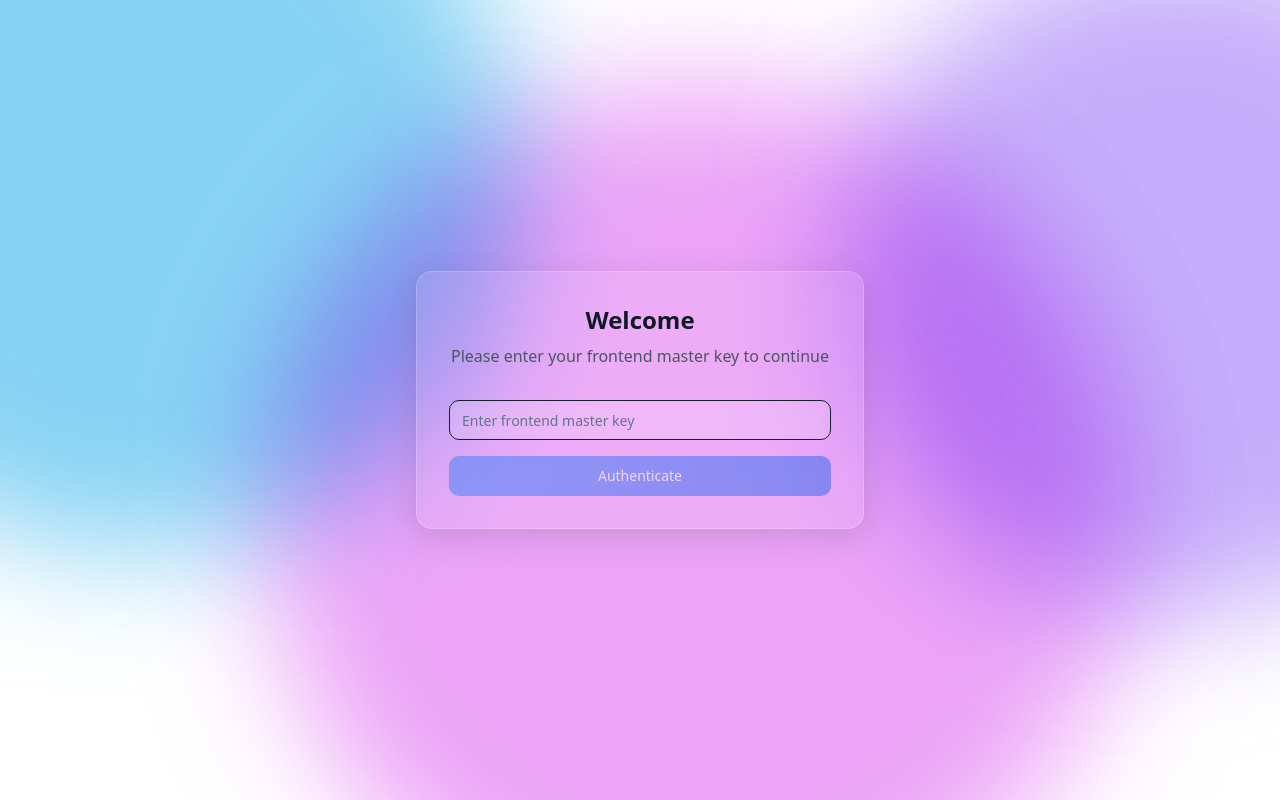
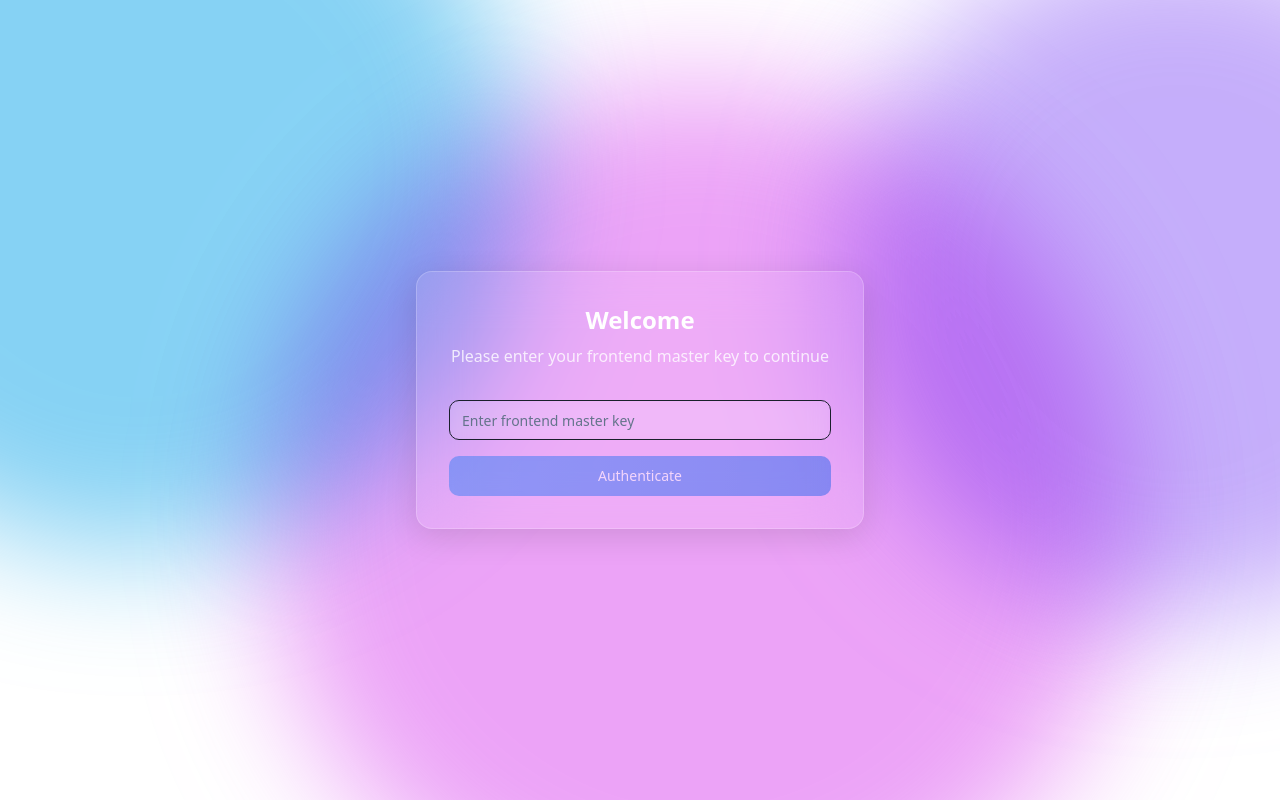
Before and after one commit to berkecankocyigit/auth-upload-download, a React (Vite) app: page /login in a window 1280 px wide. Built offline with nearby package versions, Linux system fonts and the light colour scheme.

Commit message:
Update login page text color
Changed the text color of the authentication page to white for better visibility.
[skip gpt_engineer]

```diff
--- a/src/pages/Login.tsx
+++ b/src/pages/Login.tsx
@@ -36,8 +36,8 @@ export default function Login() {
     <div className="flex min-h-screen items-center justify-center p-4">
       <div className="w-full max-w-md space-y-8 p-8 rounded-2xl backdrop-blur-xl bg-white/10 border border-white/20 shadow-[0_8px_32px_rgba(0,0,0,0.12)]">
         <div className="text-center">
-          <h1 className="text-2xl font-bold text-gray-900 dark:text-white">Welcome</h1>
-          <p className="mt-2 text-gray-600 dark:text-gray-400">Please enter your frontend master key to continue</p>
+          <h1 className="text-2xl font-bold text-white">Welcome</h1>
+          <p className="mt-2 text-white/80">Please enter your frontend master key to continue</p>
         </div>
         <div className="space-y-4">
           <Input
```
